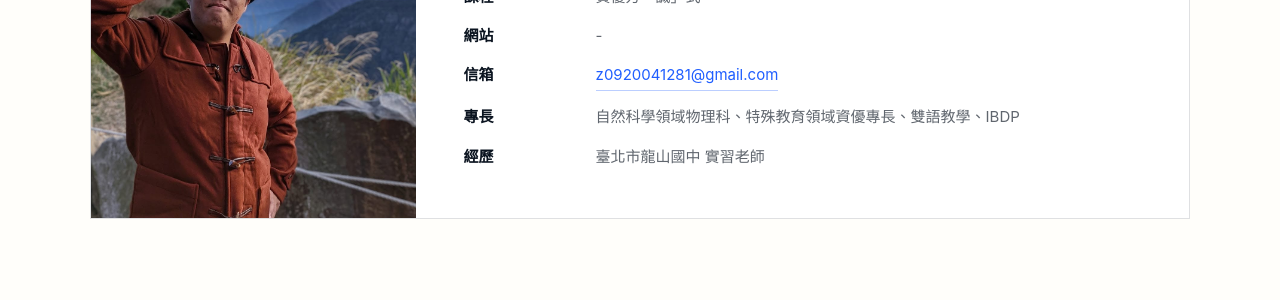
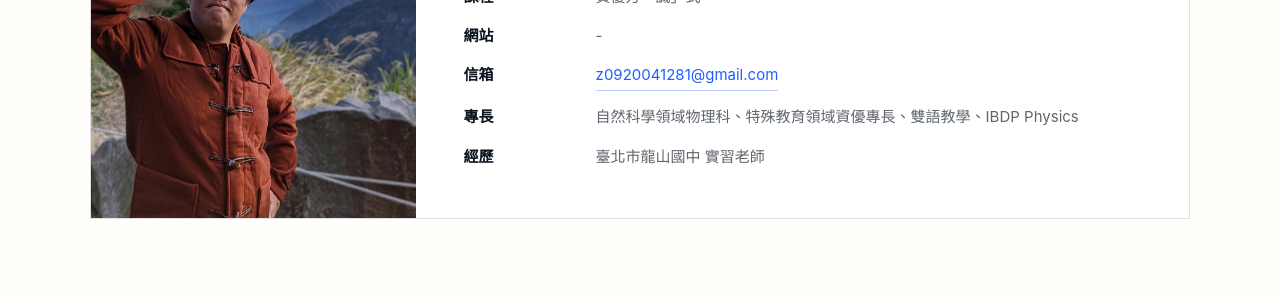
Before and after one commit to gateczjh/gateczjh.github.io, a Jekyll site: the page built from zh/teachers/zhangjian-yunyi.html, in a window 1280 px wide. Shown: the part 412-712 px from the top of the page. Built offline with Jekyll 4.4.1, drawn with Linux system fonts in a browser that asks for light colours.

Commit message:
Update zhangjian-yunyi.html

```diff
--- a/zh/teachers/zhangjian-yunyi.html
+++ b/zh/teachers/zhangjian-yunyi.html
@@ -28,7 +28,7 @@ title: 張簡雲翊 老師
         <dd><a class="teacher-info-link" href="mailto:z0920041281@gmail.com">z0920041281@gmail.com</a></dd>
 
         <dt>專長</dt>
-        <dd>自然科學領域物理科、特殊教育領域資優專長、雙語教學、IBDP</dd>
+        <dd>自然科學領域物理科、特殊教育領域資優專長、雙語教學、IBDP Physics</dd>
 
         <dt>經歷</dt>
         <dd>臺北市龍山國中 實習老師</dd>
```
